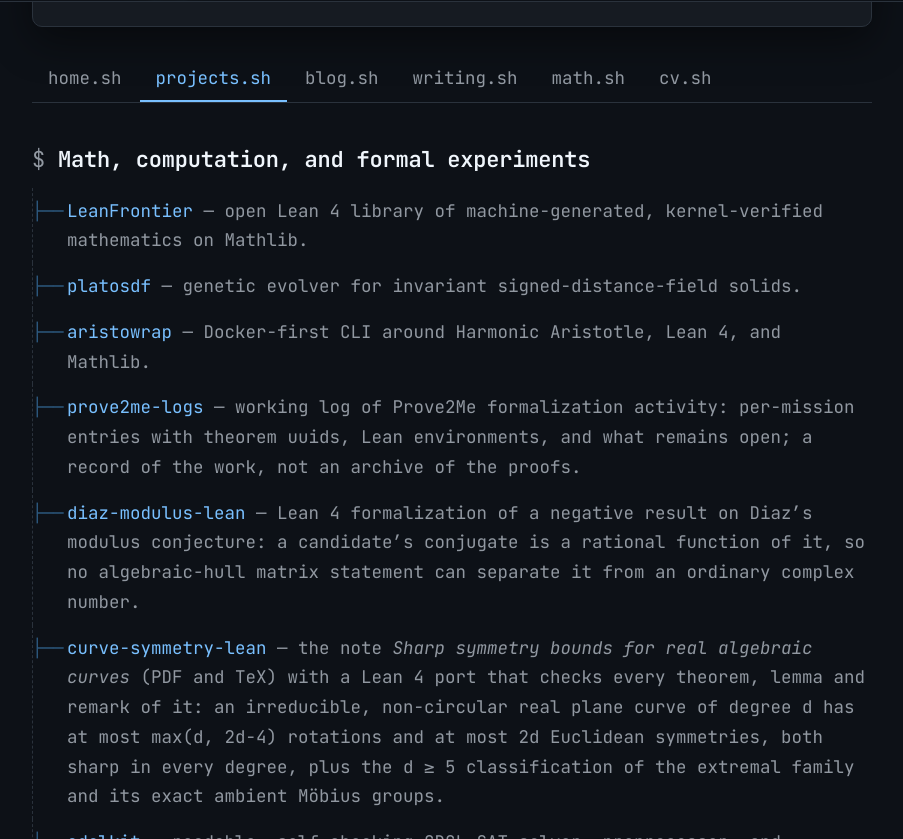
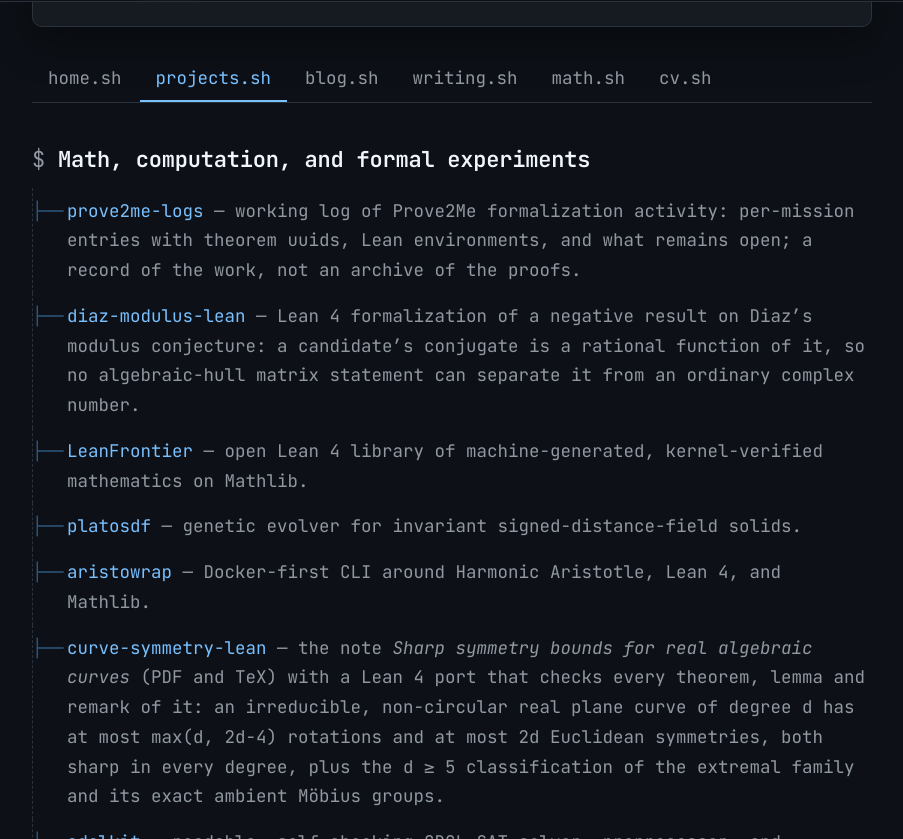
Before and after one commit to carlok/carlok.github.io, a Jekyll site: the page built from projects.md, in a window 1280 px wide and 900 px high, scrolled down 344 px, cut to the strip 61-900 px from the top of the window. Shown: the whole strip, without its empty margins (188-1091 px from the left). Built offline with Jekyll 4.4.1, drawn with Linux system fonts in a browser that asks for light colours; some of the changed text lies outside the part shown.

```diff
--- a/projects.md
+++ b/projects.md
@@ -31,11 +31,11 @@ permalink: /projects/
 
 ## Math, computation, and formal experiments
 
+- [prove2me-logs](https://github.com/carlok/prove2me-logs) — working log of Prove2Me formalization activity: per-mission entries with theorem uuids, Lean environments, and what remains open; a record of the work, not an archive of the proofs.
+- [diaz-modulus-lean](https://github.com/carlok/diaz-modulus-lean) — Lean 4 formalization of a negative result on Diaz's modulus conjecture: a candidate's conjugate is a rational function of it, so no algebraic-hull matrix statement can separate it from an ordinary complex number.
 - [LeanFrontier](https://github.com/carlok/LeanFrontier) — open Lean 4 library of machine-generated, kernel-verified mathematics on Mathlib.
 - [platosdf](https://github.com/carlok/platosdf) — genetic evolver for invariant signed-distance-field solids.
 - [aristowrap](https://github.com/carlok/aristowrap) — Docker-first CLI around Harmonic Aristotle, Lean 4, and Mathlib.
-- [prove2me-logs](https://github.com/carlok/prove2me-logs) — working log of Prove2Me formalization activity: per-mission entries with theorem uuids, Lean environments, and what remains open; a record of the work, not an archive of the proofs.
-- [diaz-modulus-lean](https://github.com/carlok/diaz-modulus-lean) — Lean 4 formalization of a negative result on Diaz's modulus conjecture: a candidate's conjugate is a rational function of it, so no algebraic-hull matrix statement can separate it from an ordinary complex number.
 - [curve-symmetry-lean](https://github.com/carlok/curve-symmetry-lean) — the note *Sharp symmetry bounds for real algebraic curves* (PDF and TeX) with a Lean 4 port that checks every theorem, lemma and remark of it: an irreducible, non-circular real plane curve of degree d has at most max(d, 2d−4) rotations and at most 2d Euclidean symmetries, both sharp in every degree, plus the d ≥ 5 classification of the extremal family and its exact ambient Möbius groups.
 - [cdclkit](https://github.com/carlok/cdclkit) — readable, self-checking CDCL SAT solver, preprocessor, and encoding library: every answer comes with a certificate (models re-checked, UNSAT backed by a DRAT proof an independent checker replays).
 - [dratify](https://github.com/carlok/dratify) — in-process DRAT/DRUP unsatisfiability proof checker for Python and Rust: zero dependencies, with an optional Rust accelerator.
```
Also changed, not shown: other parts of projects.md (+9 -9 lines).
